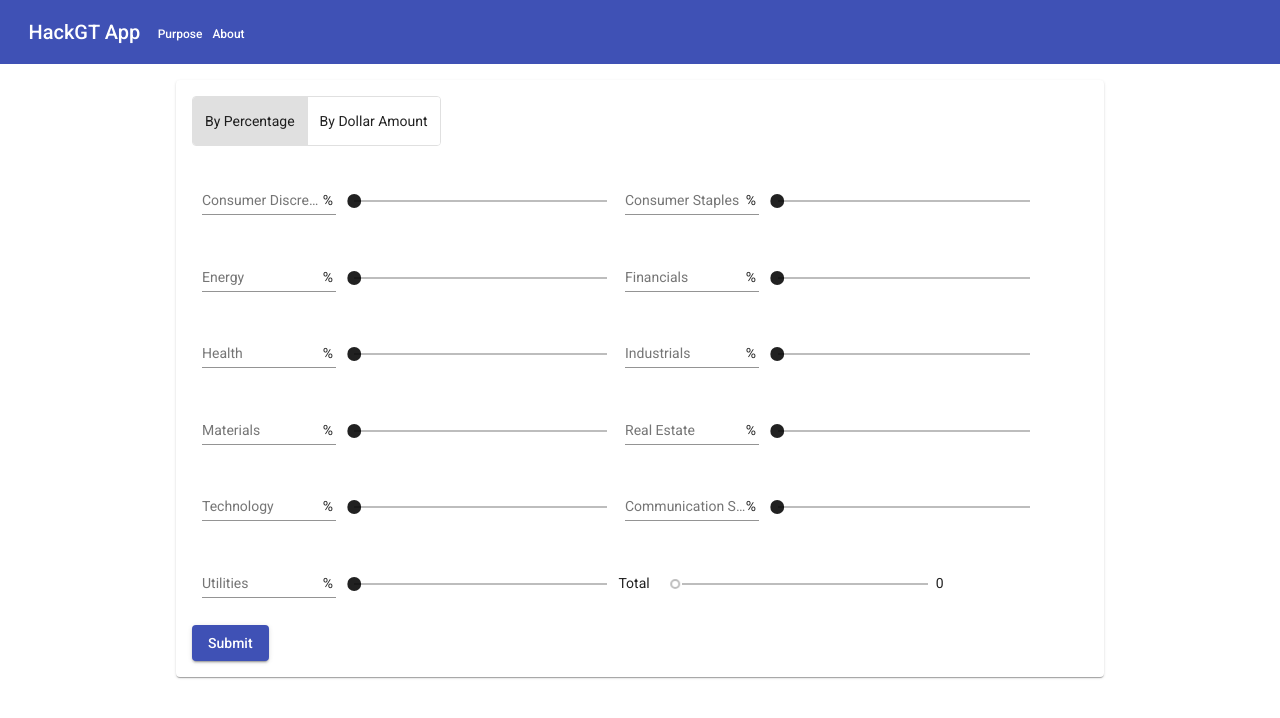
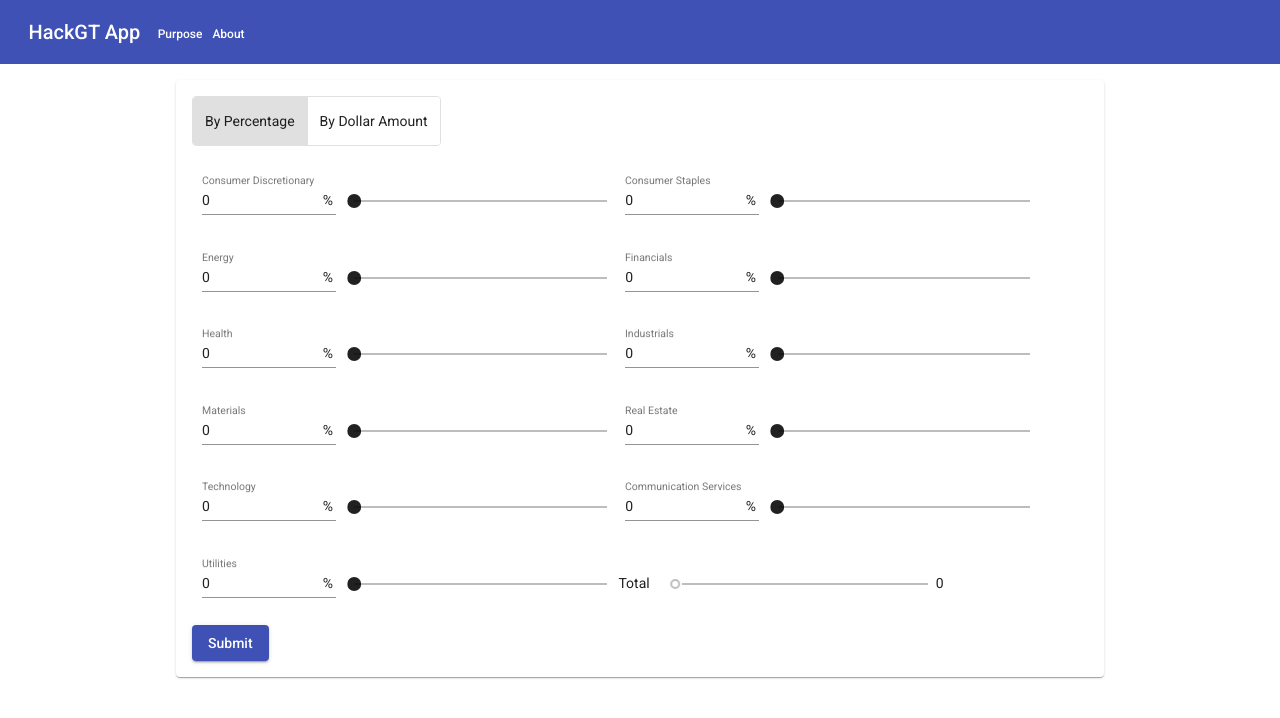
Before and after one commit to rentruewang/hackgt-app, an Angular app: page / in a window 1280 px wide. Shown: the top 718 px of the page. Built offline with nearby package versions, Linux system fonts and the light colour scheme.

Commit message:
minor fix for non-contiguos values

```diff
--- a/src/app/main/main.component.ts
+++ b/src/app/main/main.component.ts
@@ -21,8 +21,8 @@ export class MainComponent {
     { name: 'input11', placeholder: 'Utilities' }
   ];
   public type: string = 'percent';
-  public dollars: Array<number> = [];
-  public percents: Array<number> = [];
+  public dollars: Array<number> = [0, 0, 0, 0, 0, 0, 0, 0, 0, 0, 0];
+  public percents: Array<number> = [0, 0, 0, 0, 0, 0, 0, 0, 0, 0, 0];
   public total: number = 0;
 
   public sum = (arr: number[]) => {
```
